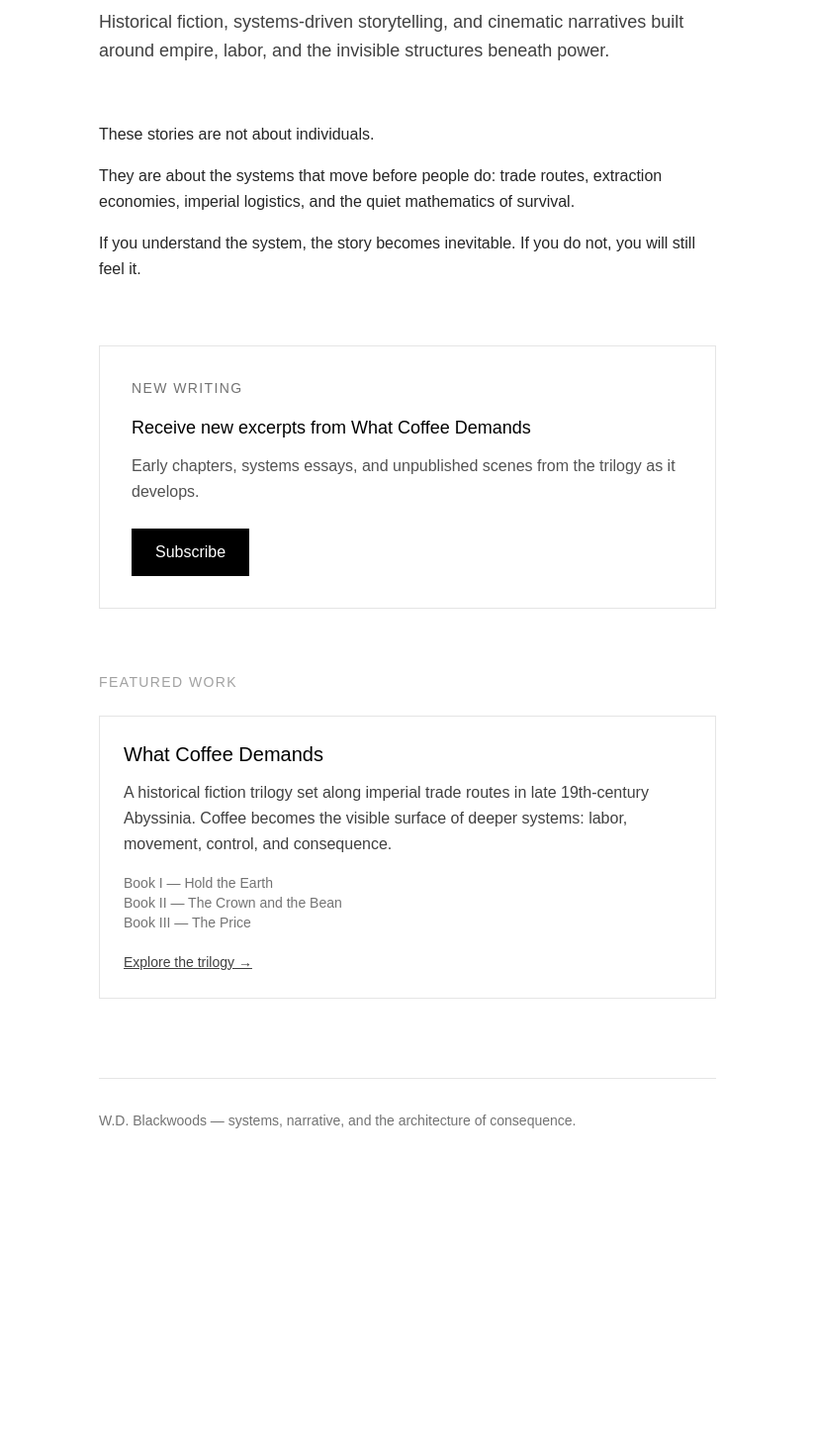
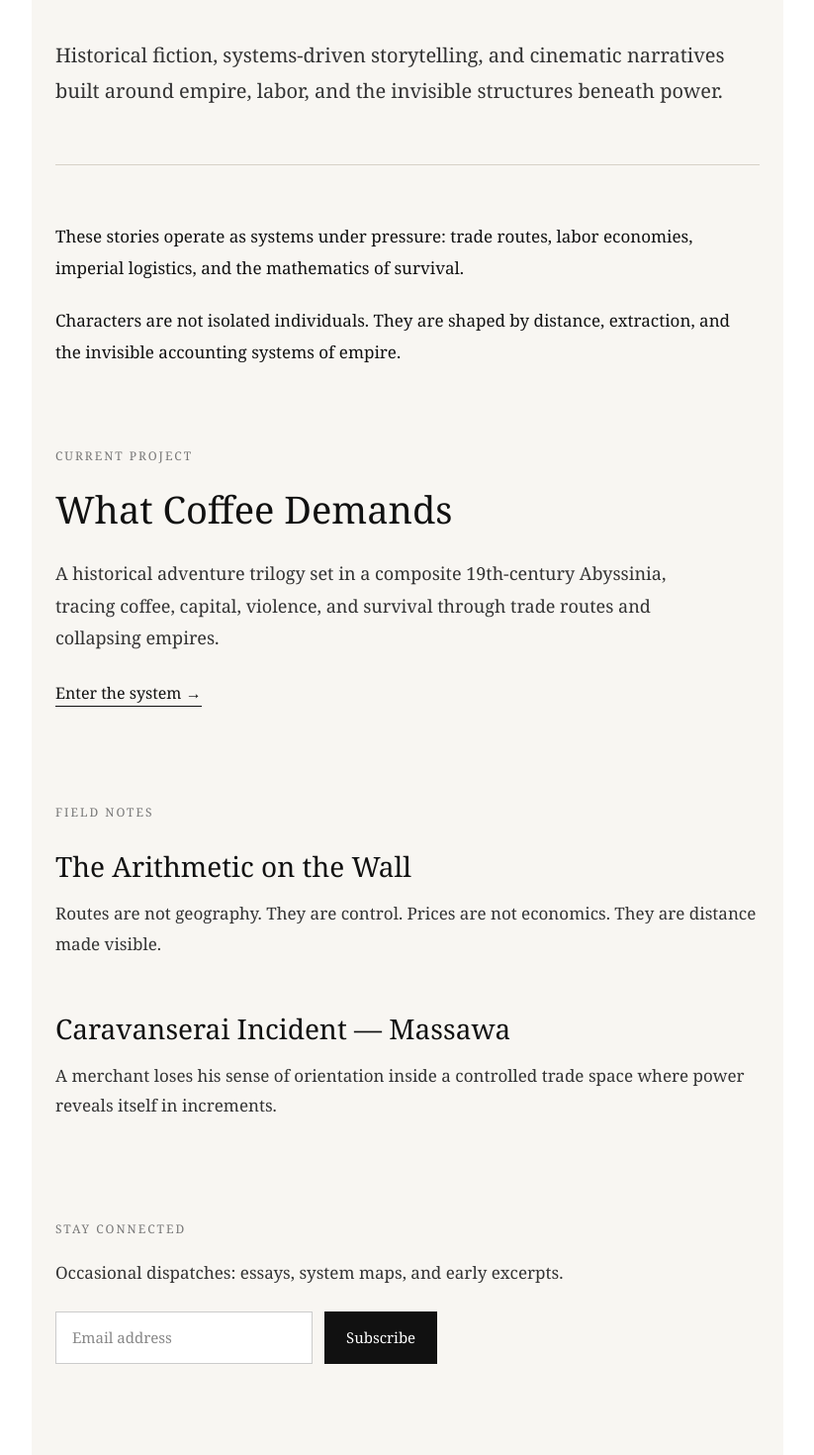
Before and after one commit to dwoods360-cyber/wdblackwoods-site, a Next.js app: page / in a window 1280 px wide. Shown: the part 160-1630 px from the top of the page at 99% size, without its empty margins (228-1051 px from the left). Before the commit the page ends 1398 px from the top, so only its background shows below. Built offline with nearby package versions, Linux system fonts and the light colour scheme.

Commit message:
complete literary landing page

```diff
--- a/app/page.tsx
+++ b/app/page.tsx
@@ -1,101 +1,258 @@
 export default function Home() {
   return (
-    <main className="min-h-screen bg-white text-black">
-      <div className="max-w-2xl mx-auto px-6 py-24">
-
-        {/* IDENTITY */}
-        <header>
-          <h1 className="text-4xl md:text-5xl font-semibold tracking-tight">
+    <main
+      style={{
+        maxWidth: "760px",
+        margin: "0 auto",
+        padding: "96px 24px",
+        fontFamily: "Georgia, serif",
+        color: "#111",
+        background: "#f8f6f2",
+        minHeight: "100vh",
+      }}
+    >
+      {/* HEADER */}
+      <section>
+        <h1
+          style={{
+            fontSize: "52px",
+            fontWeight: 600,
+            letterSpacing: "-1px",
+            marginBottom: "24px",
+          }}
+        >
           W.D. Blackwoods
         </h1>
 
-          <p className="mt-6 text-lg leading-relaxed text-neutral-700">
-            Historical fiction, systems-driven storytelling, and cinematic narratives
-            built around empire, labor, and the invisible structures beneath power.
-          </p>
-        </header>
-
-        {/* CORE IDEA */}
-        <section className="mt-14">
-          <p className="text-base leading-relaxed text-neutral-800">
-            These stories are not about individuals.
-          </p>
-
-          <p className="mt-4 text-base leading-relaxed text-neutral-800">
-            They are about the systems that move before people do:
-            trade routes, extraction economies, imperial logistics,
-            and the quiet mathematics of survival.
-          </p>
-
-          <p className="mt-4 text-base leading-relaxed text-neutral-800">
-            If you understand the system, the story becomes inevitable.
-            If you do not, you will still feel it.
+        <p
+          style={{
+            fontSize: "20px",
+            lineHeight: 1.8,
+            color: "#333",
+            maxWidth: "680px",
+          }}
+        >
+          Historical fiction, systems-driven storytelling, and cinematic
+          narratives built around empire, labor, and the invisible structures
+          beneath power.
         </p>
       </section>
 
-        {/* PRIMARY ACTION */}
-        <section className="mt-16 border border-neutral-200 p-8">
-          <h2 className="text-sm uppercase tracking-widest text-neutral-500">
-            New Writing
+      {/* DIVIDER */}
+      <hr
+        style={{
+          margin: "56px 0",
+          border: "none",
+          borderTop: "1px solid #d6d1c7",
+        }}
+      />
+
+      {/* PHILOSOPHY */}
+      <section>
+        <p
+          style={{
+            fontSize: "17px",
+            lineHeight: 1.9,
+            marginBottom: "20px",
+          }}
+        >
+          These stories operate as systems under pressure: trade routes, labor
+          economies, imperial logistics, and the mathematics of survival.
+        </p>
+
+        <p
+          style={{
+            fontSize: "17px",
+            lineHeight: 1.9,
+          }}
+        >
+          Characters are not isolated individuals. They are shaped by distance,
+          extraction, and the invisible accounting systems of empire.
+        </p>
+      </section>
+
+      {/* CURRENT PROJECT */}
+      <section style={{ marginTop: "80px" }}>
+        <p
+          style={{
+            fontSize: "12px",
+            letterSpacing: "2px",
+            textTransform: "uppercase",
+            color: "#777",
+            marginBottom: "16px",
+          }}
+        >
+          Current Project
+        </p>
+
+        <h2
+          style={{
+            fontSize: "38px",
+            marginBottom: "20px",
+          }}
+        >
+          What Coffee Demands
         </h2>
 
-          <p className="mt-4 text-lg font-medium">
-            Receive new excerpts from What Coffee Demands
+        <p
+          style={{
+            fontSize: "18px",
+            lineHeight: 1.8,
+            color: "#333",
+            maxWidth: "680px",
+          }}
+        >
+          A historical adventure trilogy set in a composite 19th-century
+          Abyssinia, tracing coffee, capital, violence, and survival through
+          trade routes and collapsing empires.
         </p>
 
-          <p className="mt-3 text-neutral-600 leading-relaxed">
-            Early chapters, systems essays, and unpublished scenes from the trilogy
-            as it develops.
-          </p>
-
+        <div style={{ marginTop: "28px" }}>
           <a
-            href="https://wdblackwoods.substack.com"
-            className="inline-block mt-6 bg-black text-white px-6 py-3 hover:bg-neutral-800 transition"
+            href="#"
+            style={{
+              textDecoration: "none",
+              color: "#111",
+              fontSize: "16px",
+              borderBottom: "1px solid #111",
+              paddingBottom: "2px",
+            }}
           >
-            Subscribe
-          </a>
-        </section>
-
-        {/* SECONDARY CONTEXT (SUBDUED) */}
-        <section className="mt-16">
-          <h2 className="text-sm uppercase tracking-widest text-neutral-400">
-            Featured Work
-          </h2>
-
-          <div className="mt-6 border border-neutral-200 p-6">
-            <h3 className="text-xl font-medium">
-              What Coffee Demands
-            </h3>
-
-            <p className="mt-3 text-neutral-700 leading-relaxed">
-              A historical fiction trilogy set along imperial trade routes in late
-              19th-century Abyssinia. Coffee becomes the visible surface of deeper systems:
-              labor, movement, control, and consequence.
-            </p>
-
-            <p className="mt-4 text-neutral-500 text-sm">
-              Book I — Hold the Earth<br />
-              Book II — The Crown and the Bean<br />
-              Book III — The Price
-            </p>
-
-            <a
-              href="https://whatcoffeedemands.com"
-              className="inline-block mt-5 text-sm underline text-neutral-700 hover:text-black"
-            >
-              Explore the trilogy →
+            Enter the system →
           </a>
         </div>
       </section>
 
+      {/* FIELD NOTES */}
+      <section style={{ marginTop: "100px" }}>
+        <p
+          style={{
+            fontSize: "12px",
+            letterSpacing: "2px",
+            textTransform: "uppercase",
+            color: "#777",
+            marginBottom: "24px",
+          }}
+        >
+          Field Notes
+        </p>
+
+        {/* NOTE 1 */}
+        <article style={{ marginBottom: "48px" }}>
+          <h3
+            style={{
+              fontSize: "28px",
+              marginBottom: "12px",
+            }}
+          >
+            The Arithmetic on the Wall
+          </h3>
+
+          <p
+            style={{
+              fontSize: "17px",
+              lineHeight: 1.8,
+              color: "#333",
+            }}
+          >
+            Routes are not geography. They are control. Prices are not
+            economics. They are distance made visible.
+          </p>
+        </article>
+
+        {/* NOTE 2 */}
+        <article>
+          <h3
+            style={{
+              fontSize: "28px",
+              marginBottom: "12px",
+            }}
+          >
+            Caravanserai Incident — Massawa
+          </h3>
+
+          <p
+            style={{
+              fontSize: "17px",
+              lineHeight: 1.8,
+              color: "#333",
+            }}
+          >
+            A merchant loses his sense of orientation inside a controlled trade
+            space where power reveals itself in increments.
+          </p>
+        </article>
+      </section>
+
+      {/* SUBSCRIBE */}
+      <section style={{ marginTop: "100px" }}>
+        <p
+          style={{
+            fontSize: "12px",
+            letterSpacing: "2px",
+            textTransform: "uppercase",
+            color: "#777",
+            marginBottom: "20px",
+          }}
+        >
+          Stay Connected
+        </p>
+
+        <p
+          style={{
+            fontSize: "17px",
+            lineHeight: 1.8,
+            color: "#333",
+            marginBottom: "24px",
+          }}
+        >
+          Occasional dispatches: essays, system maps, and early excerpts.
+        </p>
+
+        <div
+          style={{
+            display: "flex",
+            gap: "12px",
+            flexWrap: "wrap",
+          }}
+        >
+          <input
+            type="email"
+            placeholder="Email address"
+            style={{
+              padding: "14px 16px",
+              border: "1px solid #ccc",
+              background: "#fff",
+              minWidth: "260px",
+              fontSize: "15px",
+            }}
+          />
+
+          <button
+            style={{
+              padding: "14px 22px",
+              background: "#111",
+              color: "#fff",
+              border: "none",
+              cursor: "pointer",
+              fontSize: "15px",
+            }}
+          >
+            Subscribe
+          </button>
+        </div>
+      </section>
+
       {/* FOOTER */}
-        <footer className="mt-20 border-t border-neutral-200 pt-8 text-sm text-neutral-500">
-          <p>
-            W.D. Blackwoods — systems, narrative, and the architecture of consequence.
-          </p>
+      <footer
+        style={{
+          marginTop: "120px",
+          fontSize: "14px",
+          color: "#777",
+        }}
+      >
+        © 2026 W.D. Blackwoods
       </footer>
-
-      </div>
     </main>
   );
 }
```
Lines whose indentation alone changed are shown as unchanged.
